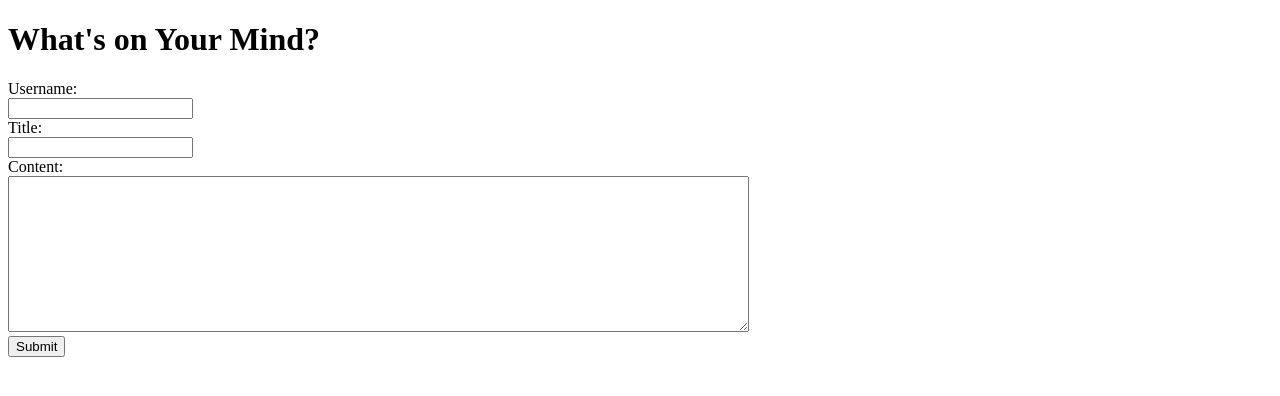
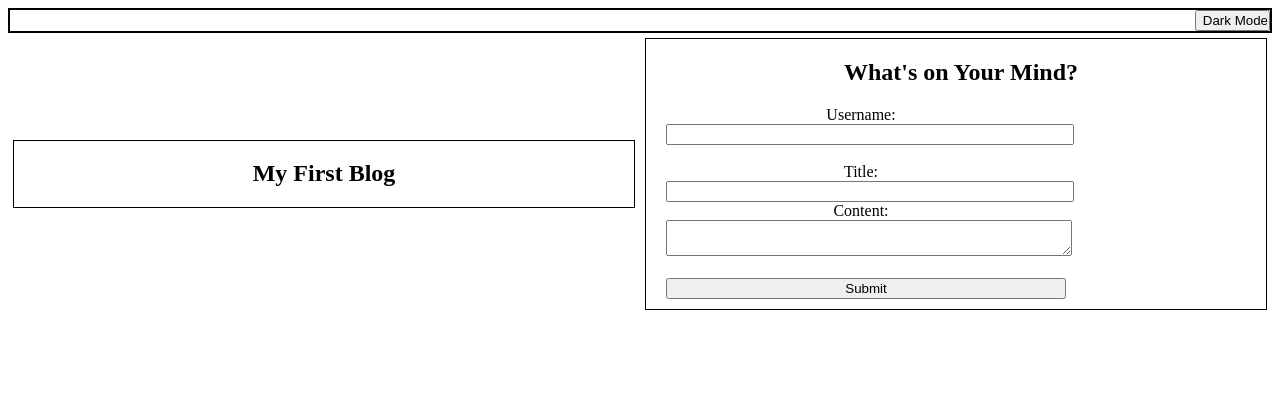
Before and after one commit to MrGithubby/Bootcamp_Challenge_04, a plain HTML site: page index.html in a window 1280 px wide. Drawn offline with Linux system fonts and the light colour scheme.

Commit message:
More CSS

```diff
--- a/assets/css/blog.css
+++ b/assets/css/blog.css
@@ -4,6 +4,7 @@
     align-items:center;
     border-bottom: 3px solid;
     padding:10px;
+    margin-bottom: 5px;
 }
 
 #button-container{
@@ -20,6 +21,12 @@ h2 {
     border-bottom: 3px solid;
 }
 
-.blog-section{
-    border:1px solid;
+#blog-section{
+    border-top:3px solid;
+    border-bottom: 3px solid;
+    margin-bottom: 5px;
 }
+
+footer{
+    border-top: 3px solid black;
+}
--- a/assets/css/form.css
+++ b/assets/css/form.css
@@ -0,0 +1,49 @@
+div {
+    border: 2px solid black;
+}
+
+#main-navigation{
+    text-align:right;
+}
+
+#main-navigation > button{
+    padding-right: 0px;
+}
+
+#main-container{
+    display: flex;
+    width:100%;
+    height:100%;
+    align-items:center;
+    justify-content: center;
+}
+
+#left-rail, #right-rail {
+    flex: 1;
+    border: 1px solid black; /* Optional: for visual distinction */
+    width:50%;
+    margin:5px;
+    text-align: center;
+}
+
+form{
+    padding-bottom: 10px;
+}
+
+form input, textarea, label{
+    margin-left: 10px;
+    width:400px;
+}
+
+form, label{
+    margin-left: 10px;
+    width:400px;
+}
+
+h2 {
+    margin-left: 10px;
+}
+
+h1{
+    text-align: center;
+}
--- a/index.html
+++ b/index.html
@@ -7,19 +7,34 @@
     <link rel="stylesheet" href="assets/css/form.css">
 </head>
 <body>
-    <h1>What's on Your Mind?</h1>
     <!-- <form action="/assets/js/form.js"> -->
+    <div id="main-navigation">
+        <button>Dark Mode</button>
+    </section>
+    </div>
+    <section id="main-container">
+        <div id="left-rail">
+            <h1>My First Blog</h1>
+        </div>
+        <div id="right-rail">
+            <h2>What's on Your Mind?</h2>
             <form>
-        <label for="username">Username:</label><br>
-        <input type="textarea" id="username" name="username" value=""><br>
+                <label for="username">Username:</label>
+                <br>
+                <input type="textarea" id="username" name="username" value="">
+                <br>
+                <br>
                 <label for="title">Title:</label><br>
                 <input type="textarea" id="title" name="title" value=""><br>
                 <label for="content">Content:</label><br>
-        <textarea id="content" name="content" value="" rows="10" cols="90"></textarea> <br>
+                <textarea id="content" name="content" value=""></textarea>
+                <br>
+                <br>
                 <input type="submit" value="Submit">
             </form>
-
+        </div>
+    </section>
+</body>
 <script src="assets/js/logic.js"></script>
 <script src="assets/js/form.js"></script>
-</body>
 </html>
```
Also changed, not shown: blog.html (+1 -0 lines). Lines whose indentation alone changed are shown as unchanged.
